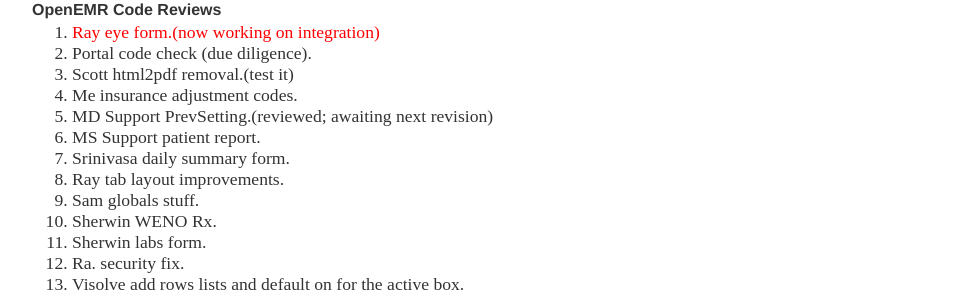
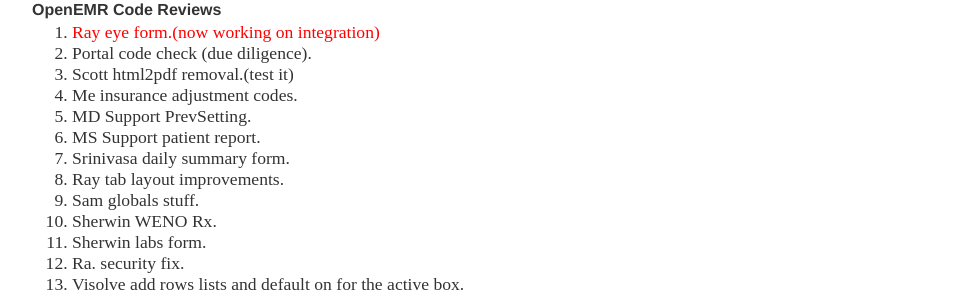
Before and after one commit to bradymiller/bradymiller.github.io, a Jekyll site: the page built from todo/index.md, in a window 1280 px wide. Shown: the part 318-615 px from the top of the page, without its empty margins (160-1119 px from the left). Built offline with Jekyll 4.4.1, drawn with Linux system fonts in a browser that asks for light colours.

Commit message:
Update todo list

```diff
--- a/todo/index.md
+++ b/todo/index.md
@@ -12,7 +12,7 @@
 1. Portal code check (due diligence).
 1. Scott html2pdf removal.(test it)
 1. Me insurance adjustment codes.
-1. MD Support PrevSetting.(reviewed; awaiting next revision)
+1. MD Support PrevSetting.
 1. MS Support patient report.
 1. Srinivasa daily summary form.
 1. Ray tab layout improvements.
```
